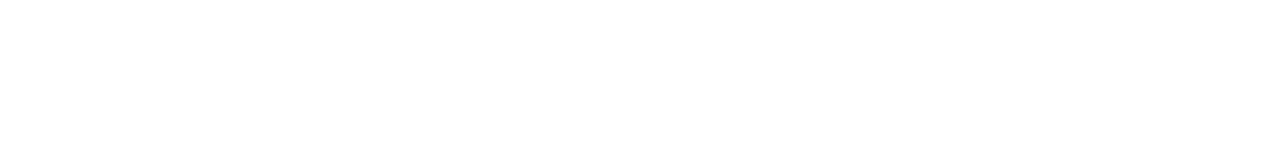
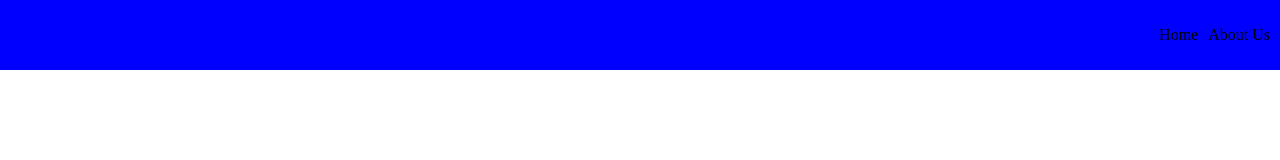
Before and after one commit to hashnoxt/frontend-challenges, a plain HTML site: page css-headers/header-01/index.html in a window 1280 px wide. Drawn offline with Linux system fonts and the light colour scheme.

Commit message:
feat/02: Normal menu

```diff
--- a/css-headers/header-01/index.html
+++ b/css-headers/header-01/index.html
@@ -3,5 +3,14 @@
     <head>
         <meta charset="UTF-8" lang="en-US">
         <meta name="viewport" content="width=device-width, initial-scale=1.0">
+        <link rel="stylesheet" href="./styles.css">
     </head>
+    <body>
+        <div class="menu-bar">
+            <div class="location-container">
+                <p>Home</p>
+                <p>About Us</p>
+            </div>
+        </div>
+    </body>
 </html>
--- /dev/null
+++ b/css-headers/header-01/styles.css
@@ -0,0 +1,31 @@
+*, ::before, ::after{
+    box-sizing: border-box;
+    margin: 0;
+}
+
+h1{
+    text-align: center;
+}
+
+.menu-bar {
+    position: fixed;
+    top: 0;
+    right: 0;
+    bottom: 0;
+    right: 0;
+    height: 70px;
+    width: 100%;
+    background-color: blue;
+    display: flex;
+    align-items: center;
+    justify-content: flex-end;
+}
+
+.location-container {
+    display: flex;
+    flex-direction: row;
+}
+
+.location-container p {
+    margin-right: 10px;
+}
```
